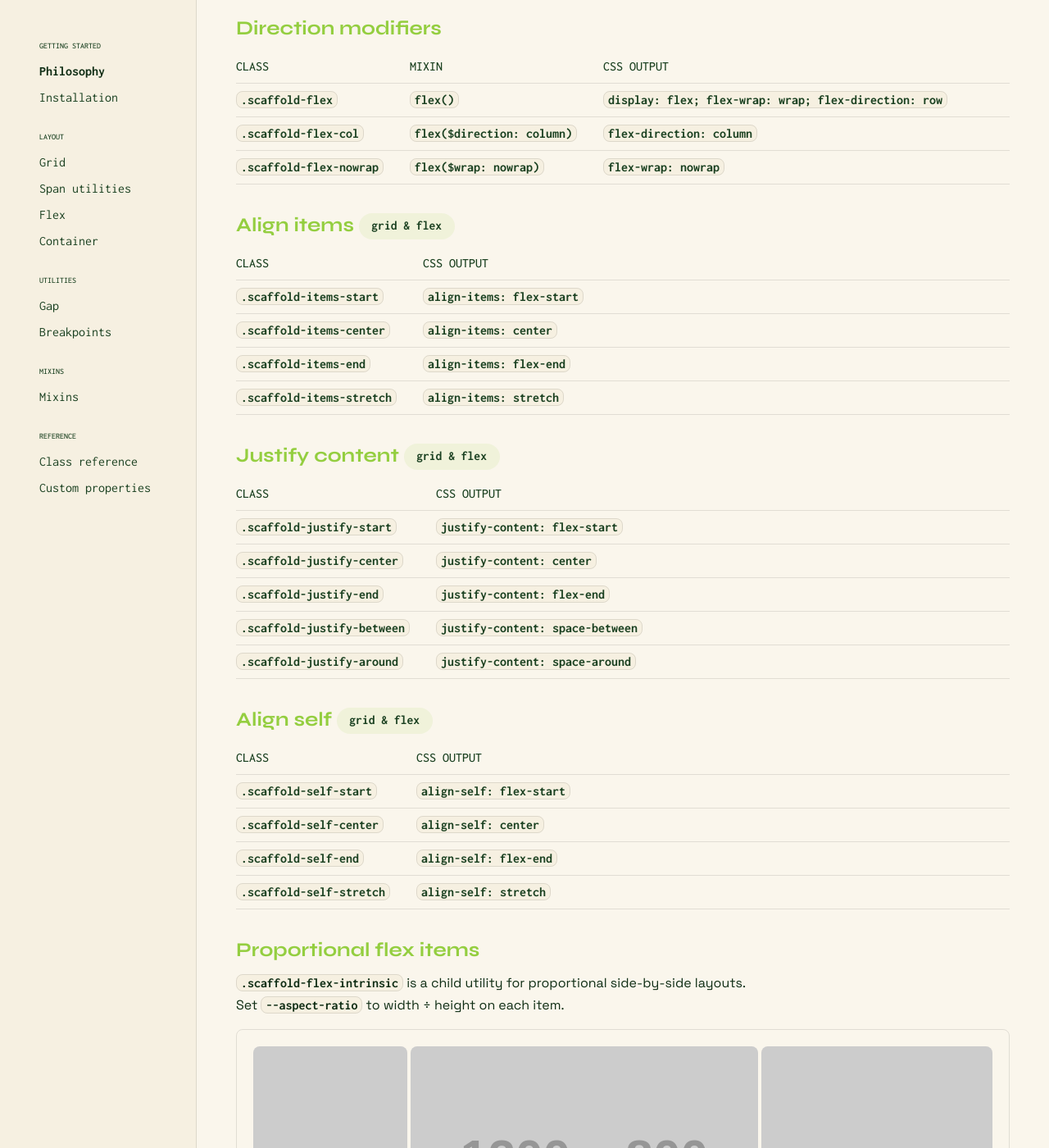
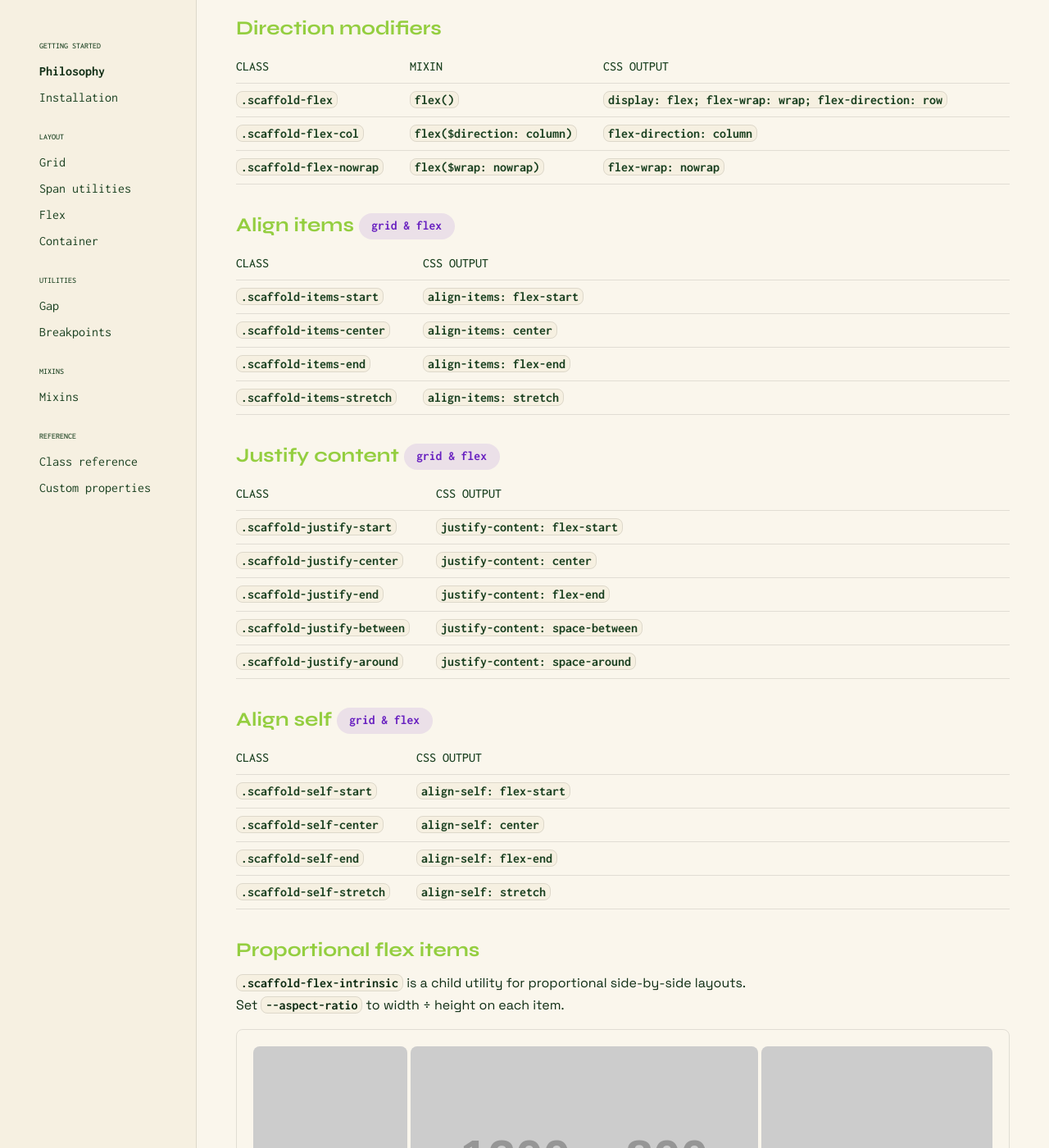
Before and after one commit to naher94/scaffoldcss, a Jekyll site: the page built from docs.html, in a window 1280 px wide and 1400 px high, scrolled down 4923 px. Shown: the whole window at 82% size. Built offline with Jekyll 4.4.1, drawn with Linux system fonts in a browser that asks for light colours.

Commit message:
Tag Updates

```diff
--- a/_sass/_docs.scss
+++ b/_sass/_docs.scss
@@ -11,14 +11,14 @@
 
   --tag-grid-bg:    color-mix(in srgb, var(--bamboo-green) 10%, transparent);
   --tag-grid-text:  var(--bamboo-forest);
-  --tag-flex-bg:    rgba(0,168,136,0.1);
-  --tag-flex-text:  #00a888;
+  --tag-flex-bg:    rgba(192,32,48,0.1);
+  --tag-flex-text:  #c02030;
   --tag-util-bg:    rgba(0,152,200,0.1);
   --tag-util-text:  #0098c8;
   --tag-mixin-bg:   rgba(104,32,192,0.1);
   --tag-mixin-text: #6820c0;
-  --tag-align-bg:   color-mix(in srgb, var(--bamboo-green) 10%, transparent);
-  --tag-align-text: var(--bamboo-forest);
+  --tag-align-bg:   rgba(104,32,192,0.1);
+  --tag-align-text: #6820c0;
 }
 
 
```
